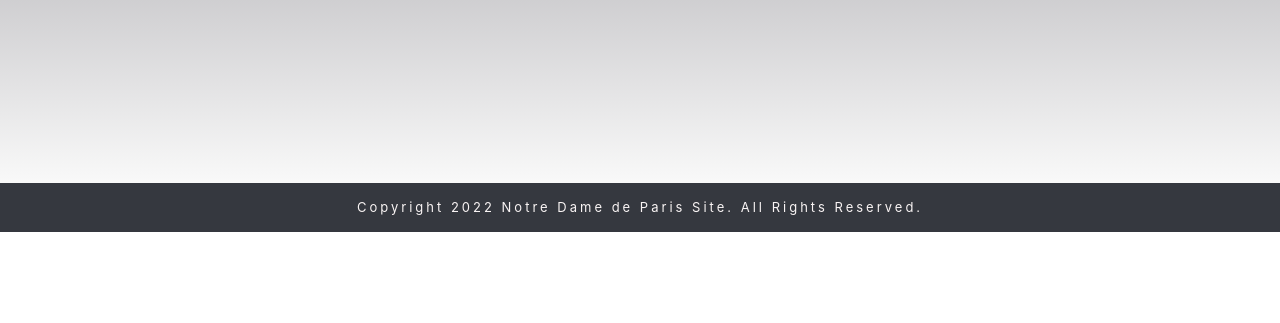
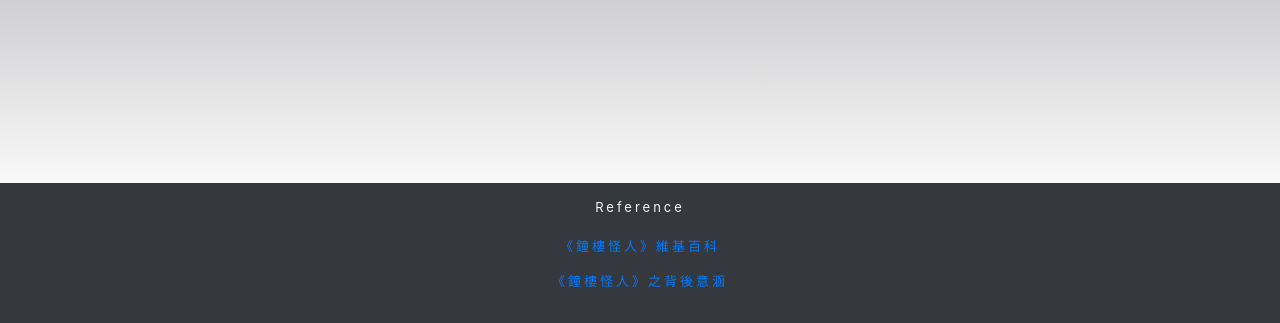
Before and after one commit to sheena880426/0613, a plain HTML site: page index.html in a window 1280 px wide. Shown: the part 5245-5568 px from the top of the page. Before the commit the page ends 5477 px from the top, so only its background shows below. Drawn offline with nearby package versions, Linux system fonts and the light colour scheme.

Commit message:
Add files via upload

```diff
--- a/index.html
+++ b/index.html
@@ -216,7 +216,7 @@
 	 </div>
 
 <div class="row3 no-gutters">
-  <div class="col-lg-12 footer">Copyright 2022 Notre Dame de Paris Site. All Rights Reserved.</div>
+  <div class="col-lg-12 footer">Reference<br><br><p><a href="https://zh.m.wikipedia.org/zh-tw/巴黎聖母院_(小說)">《鐘樓怪人》維基百科</a></p><p><a href="https://www.shs.edu.tw/works/essay/2010/03/2010032811470990.pdf">《鐘樓怪人》之背後意涵</a></p></div>
   </div>
   <!-- jQuery (necessary for Bootstrap's JavaScript plugins) -->
   <script src="js/popper.min.js"></script>
```
